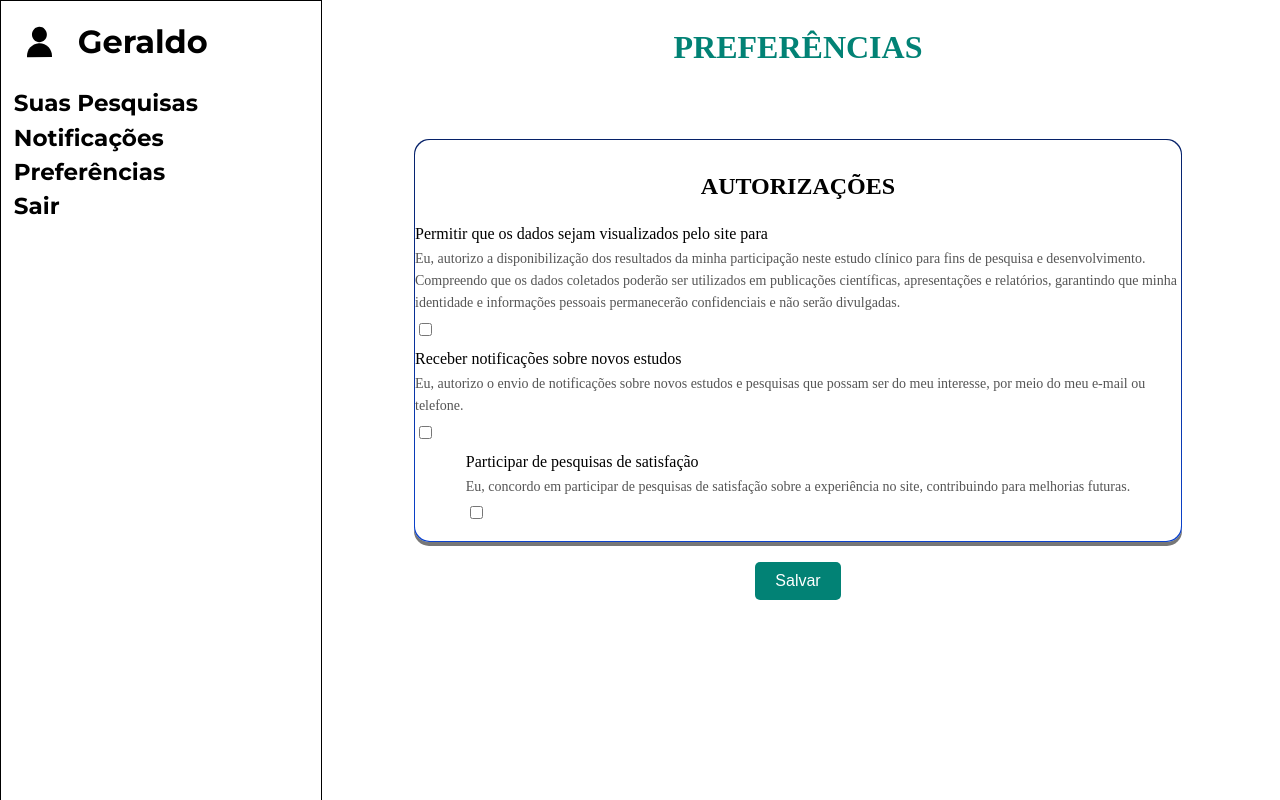
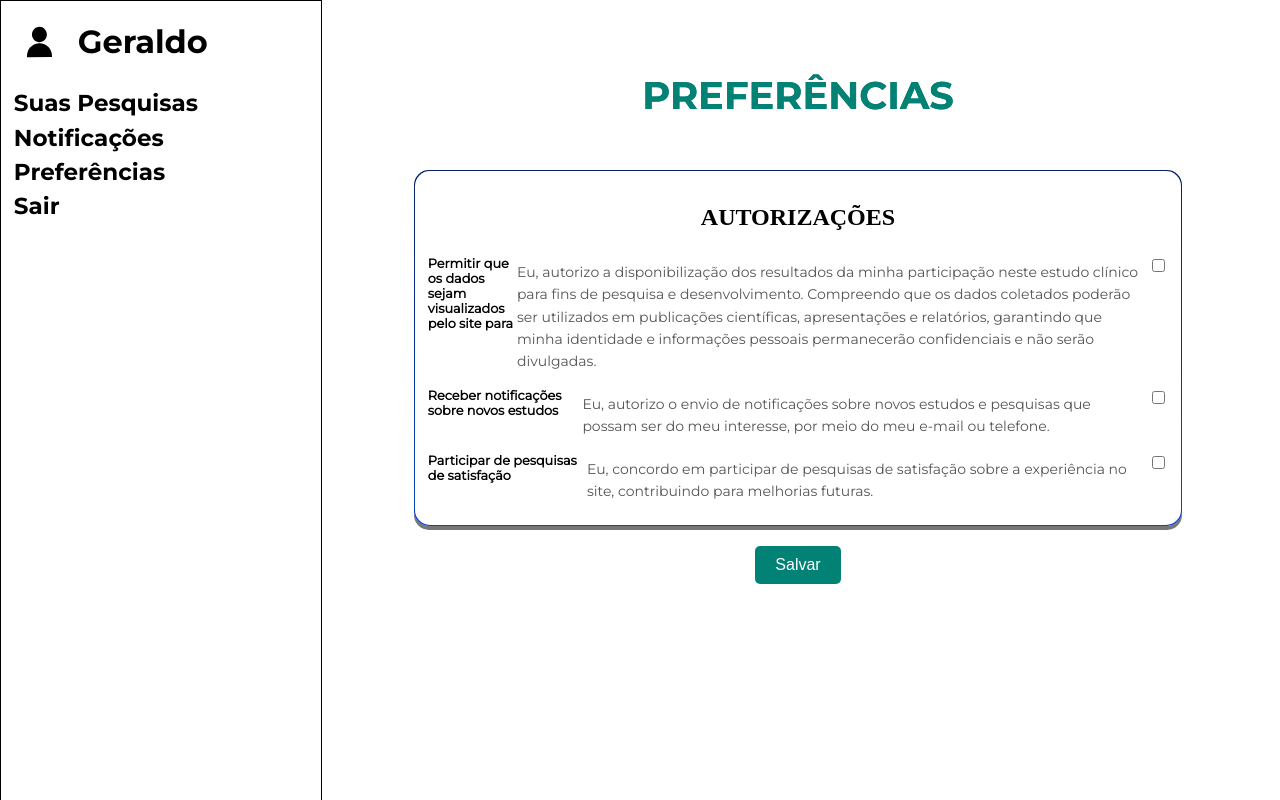
Before and after one commit to andrefilipe1310/inovamed-, a React (Vite) app in the folder frontend/vite/: page /paciente/preferencias in a window 1280 px wide. Built offline with nearby package versions, Linux system fonts and the light colour scheme.

Commit message:
Update stylePages.css

```diff
--- a/frontend/vite/src/pages/stylePages.css
+++ b/frontend/vite/src/pages/stylePages.css
@@ -383,3 +383,68 @@ transition: 0.1s;
   .corpo-notificacaomed{
     margin: 0vw 1vw 0vw;
   }
+/* Paginas listPesquisas paciente*/
+
+    .pesq-detailpac {
+      width: 100%;
+      display: flex;
+      flex-direction: row;
+      justify-content: start;
+      padding: 0vw 1vw;
+      box-sizing: border-box;
+      transition: 0.2s;
+      cursor: pointer;
+      font-family: Montserrat-regular;
+  }
+
+  /* Paginas preferencias paciente*/
+
+  .pesq-detail {
+    width: 100%;
+    display: flex;
+    flex-direction: column;
+    justify-content: start;
+    padding: 0vw 1vw;
+    box-sizing: border-box;
+    transition: 0.2s;
+    cursor: pointer;
+    font-family: Montserrat-regular;
+    border-top: solid 1px transparent;
+}
+
+.title-pesqpac {
+    font-weight: bold;
+    font-size: 1vw;
+    margin: 0;
+}
+
+.desc-pesqpac {
+    font-size: 1vw;
+    margin: 5px 0;
+}
+
+/* Paginas de Notificações paciente*/
+    .h1notificacaopac{
+      font-family: Montserrat-Bold;
+      margin-top: 5vw;
+      background-image: linear-gradient(to top, #028275, #126b56);
+      background-clip: text;
+      color: transparent;
+      font-size: 3vw;
+      margin-bottom: 0;
+    }
+
+  .container-card-notificacoespac, .notificacaopac{
+    max-width: 60vw;
+    padding:0.1vw;
+    border: 1.5px solid;
+    border-radius: 15px;
+    box-sizing: border-box;
+    position: relative;
+  }
+
+
+  .notificacaopac{
+    margin-bottom: 2vw;
+    width: 80%;
+  }
```
